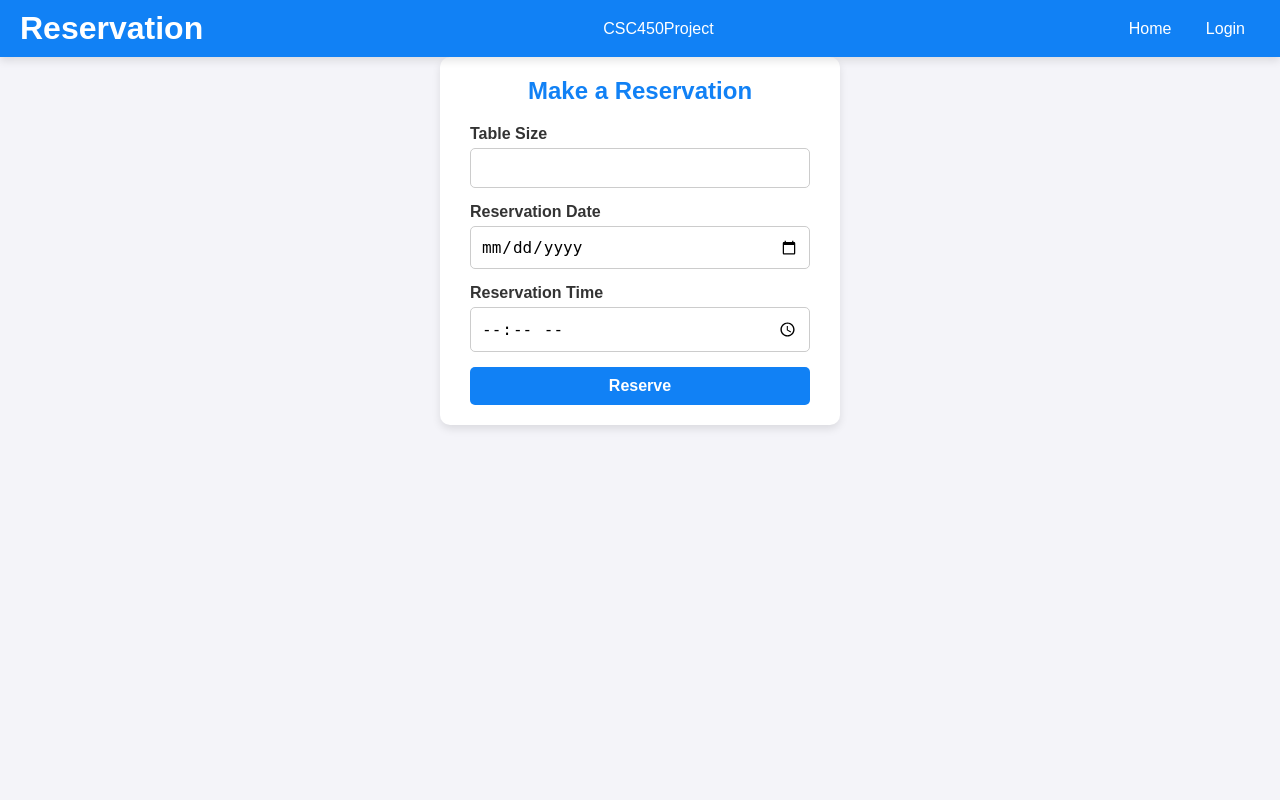
After one commit to nkw5772/CSC450Project, a Flask app: page /reservationInfo in a window 1280 px wide. The commit adds this page. Run offline with Flask 3, Linux system fonts and the light colour scheme.

```diff
--- a/app.py
+++ b/app.py
@@ -133,6 +133,20 @@ def createAccount():
 @app.route("/home")
 def home():
     # Loads home if user is logged in, otherwise sends them back to login page
+    if "email" in session:
+        disable_script = """
+        <script>
+            document.addEventListener('DOMContentLoaded', function() {
+                const loginButton = document.getElementById('login-btn');
+                if (loginButton) {
+                    loginButton.style.backgroundColor = '#808080';
+                    loginButton.style.pointerEvents = 'none';
+                }
+            });
+        </script>
+        """
+
+        return render_template('home.html', disable_script=disable_script)
     if 'email' not in session:
         return redirect(url_for('login'))
 
@@ -264,6 +278,11 @@ def confirmCheckIn():
         error = 'Failed to check in reservation.'
         return render_template('checkInReservation.html', resSearch=resSearch, error=error)
 
+@app.route('/reservationInfo', methods=['GET', 'POST'])
+def reservationInfo():
+    return render_template('reservationInfo.html')
+
+
 @app.route('/myReservations', methods=['GET', 'POST'])
 def my_reservations():
     db = Database()
--- a/templates/home.html
+++ b/templates/home.html
@@ -106,6 +106,8 @@
                 {% endfor %}
                 </ul>
             {% endif %}
+
+            {{ disable_script|safe }}
         </div>
     </body>
 </html>
--- /dev/null
+++ b/templates/reservationInfo.html
@@ -0,0 +1,177 @@
+<!DOCTYPE html>
+<html lang="en">
+<head>
+  <meta charset="UTF-8">
+  <meta name="viewport" content="width=device-width, initial-scale=1.0">
+  <title>Restaurant Reservation System</title>
+  <link rel="icon" type="image/x-icon" href="{{ url_for('static', filename='favicon.ico') }}">
+  <style>
+    * {
+      box-sizing: border-box;
+      margin: 0;
+      padding: 0;
+    }
+    .navbar {
+      display: flex;
+      justify-content: space-between;
+      align-items: center;
+      background-color: #1181f5;
+      color: #ffffff;
+      padding: 10px 20px;
+      box-shadow: 0 4px 8px rgba(0, 0, 0, 0.1);
+      position: sticky;
+      top: 0;
+      width: 100%;
+    }
+
+    .navbar a {
+      color: #ffffff;
+      text-decoration: none;
+      margin: 0 15px;
+      font-size: 16px;
+      transition: color 0.3s;
+    }
+
+    .navbar a:hover {
+      color: #ff6600;
+    }
+
+    body {
+      font-family: Arial, sans-serif;
+      display: flex;
+      flex-direction: column;
+      align-items: center;
+      background-color: #f4f4f9;
+      min-height: 100vh; /* Ensures the body takes the full viewport height */
+    }
+
+    header {
+      width: 100%;
+      background-color: #333;
+      color: #fff;
+      padding: 10px 20px;
+      display: flex;
+      justify-content: space-between;
+      align-items: center;
+    }
+
+    header h1 {
+      font-size: 24px;
+    }
+
+    header nav a {
+      color: #fff;
+      margin: 0 10px;
+      text-decoration: none;
+    }
+
+
+
+    .form-container {
+      background-color: #ffffff;
+      padding: 20px 30px;
+      border-radius: 10px;
+      box-shadow: 0 4px 8px rgba(0, 0, 0, 0.1);
+      max-width: 400px;
+      width: 100%;
+    }
+
+    .form-container h2 {
+      color: #1181f5;
+      font-size: 24px;
+      margin-bottom: 20px;
+      text-align: center;
+    }
+
+    .form-group {
+      margin-bottom: 15px;
+    }
+
+    .form-group label {
+      display: block;
+      margin-bottom: 5px;
+      font-weight: bold;
+      color: #333333;
+    }
+
+    .form-group input {
+      width: 100%;
+      padding: 10px;
+      font-size: 16px;
+      border: 1px solid #ccc;
+      border-radius: 5px;
+    }
+
+    .form-group input:focus {
+      outline: none;
+      border-color: #1181f5;
+    }
+
+    .form-group input[type="number"]::-webkit-inner-spin-button,
+    .form-group input[type="number"]::-webkit-outer-spin-button {
+      -webkit-appearance: none;
+      margin: 0;
+    }
+
+    .submit-button {
+      display: block;
+      width: 100%;
+      background-color: #1181f5;
+      color: #ffffff;
+      padding: 10px;
+      border: none;
+      border-radius: 5px;
+      font-size: 16px;
+      font-weight: bold;
+      cursor: pointer;
+      text-align: center;
+      transition: background-color 0.3s;
+    }
+
+    .submit-button:hover {
+      background-color: #0e6cc4;
+    }
+
+
+  </style>
+
+</head>
+<body>
+  <div class="navbar">
+    <h1>Reservation</h1>
+    <div class="brand">CSC450Project</div>
+    <div>
+        <a href="/home">Home</a>
+        {% if session.get('email') %}
+            <a href="/myReservations">My Reservations</a>
+            <a href="/logout">Logout</a>
+        {% else %}
+            <a href="/login">Login</a>
+        {% endif %}
+    </div>
+</div>
+
+<div class="form-container">
+    <h2>Make a Reservation</h2>
+    <form action="/submitReservation" method="POST">
+      <div class="form-group">
+        <label for="table-size">Table Size</label>
+        <input type="number" id="table-size" name="table_size" min="1" max="20" required>
+      </div>
+      <p id="error_message" class="error_message">{{error_message}}</p>
+      <div class="form-group">
+        <label for="reservation-date">Reservation Date</label>
+        <input type="date" id="reservation-date" name="reservation_date" required>
+      </div>
+      <p id="error_message" class="error_message">{{error_message}}</p>
+      <div class="form-group">
+        <label for="reservation-time">Reservation Time</label>
+        <input type="time" id="reservation-time" name="reservation_time" required>
+      </div>
+      <p id="error_message" class="error_message">{{error_message}}</p>
+      <button type="submit" class="submit-button">Reserve</button>
+      <p id="error_message" class="error_message">{{error_message}}</p>
+    </form>
+  </div>
+</body>
+</html>
--- a/test.py
+++ b/test.py
@@ -1,4 +1,6 @@
 from database import Database
 db = Database()
 
-print(db.verify_login("jrv4914@uncw.edu","7e1271b650ade8c137425097c5d4268792cfef57503cf1b21fe21171045f3994"))
+
+
+print(db.filter_reservations(2, "01:19", "2024-12-06"))
```
Also changed, not shown: database.py (+58 -0 lines).
